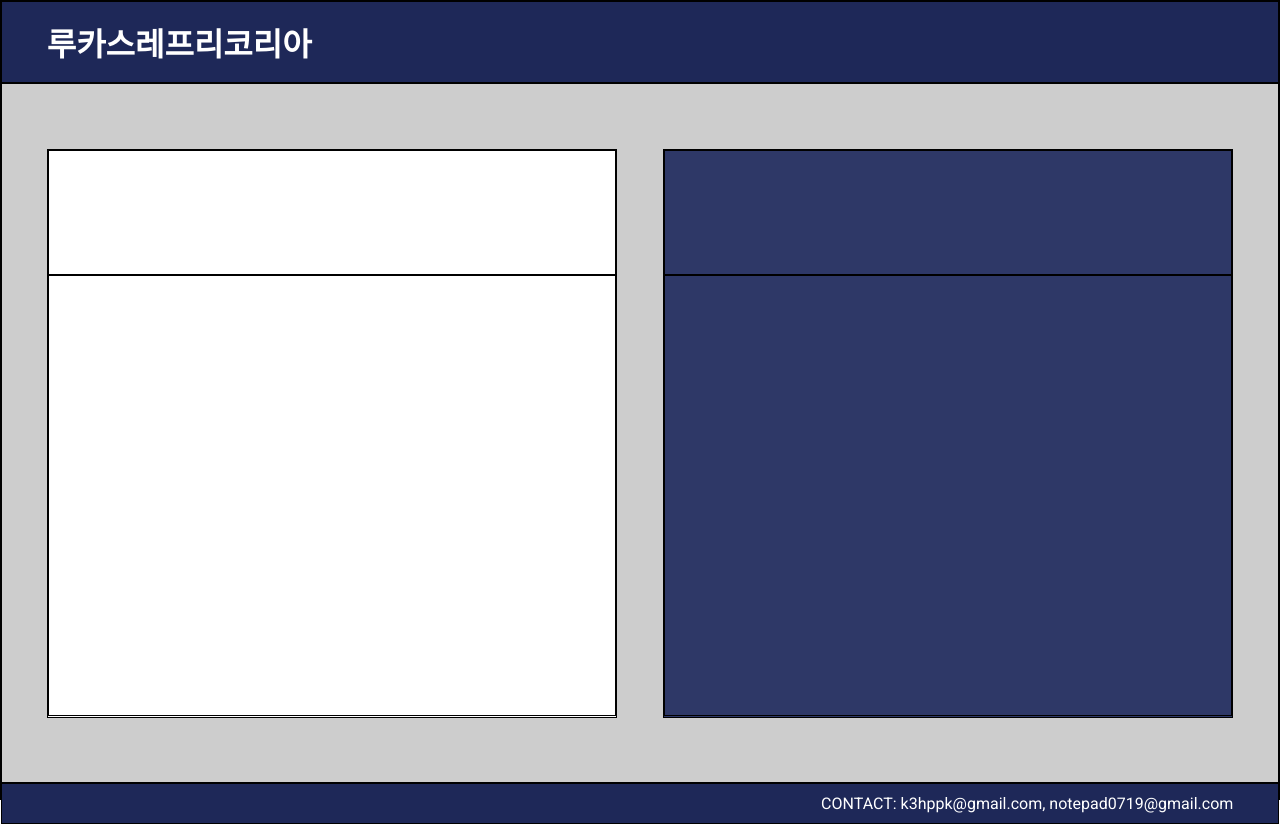
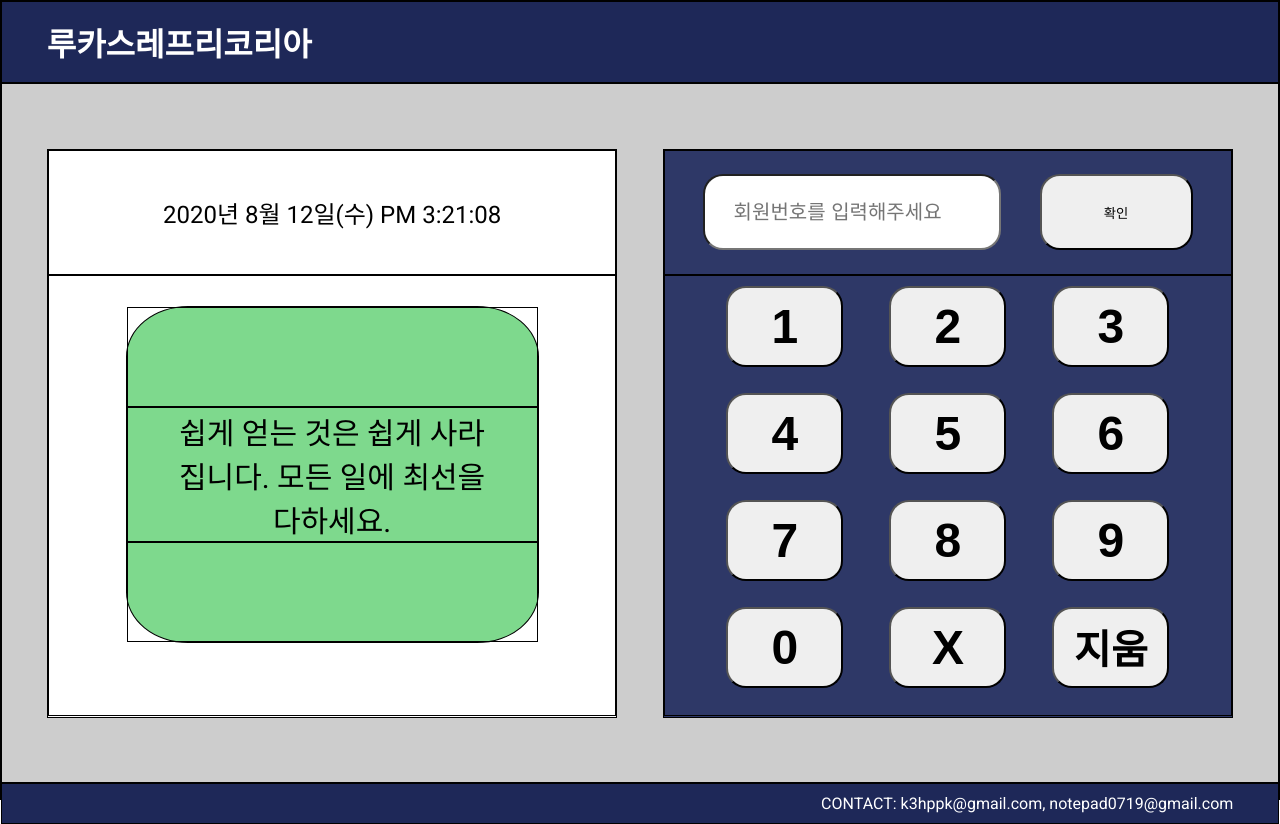
Before and after one commit to DaeguDude/gym-website, a plain HTML site: page index.html in a window 1280 px wide. Drawn offline with Linux system fonts and the light colour scheme.

Commit message:
Basic done

```diff
--- a/index.html
+++ b/index.html
@@ -14,12 +14,40 @@
     </header>
     <main>
       <div id="m-left-box" class="main-box">
-        <div id="m-left-box-top" class="main-box-items"></div>
-        <div id="m-left-box-bottom" class="main-box-items"></div>
+        <div id="m-left-box-top" class="main-box-items">
+          <span id="date-time">2020년 8월 12일(수) PM 3:21:08</span>
+        </div>
+        <div id="m-left-box-bottom" class="main-box-items">
+          <div id="quote">
+            <div id="quote-top" class="quote-items"></div>
+            <div id="quote-middle" class="quote-items">
+              <p>쉽게 얻는 것은 쉽게 사라집니다. 모든 일에 최선을 다하세요.</p>
+            </div>
+            <div id="quote-bottom" class="quote-items"></div>
+          </div>
+        </div>
       </div>
       <div id="m-right-box" class="main-box">
-        <div id="m-right-box-top" class="main-box-items"></div>
-        <div id="m-right-box-bottom" class="main-box-items"></div>
+        <div id="m-right-box-top" class="main-box-items">
+          <input type="text" id="student-num" name="student-num" placeholder="회원번호를 입력해주세요">
+          <button id="num-submit-btn">확인</button>
+        </div>
+        <div id="m-right-box-bottom" class="main-box-items">
+          <div id="main-num-btns">
+            <button class="main-btn-items">1</button>
+            <button class="main-btn-items">2</button>
+            <button class="main-btn-items">3</button>
+            <button class="main-btn-items">4</button>
+            <button class="main-btn-items">5</button>
+            <button class="main-btn-items">6</button>
+            <button class="main-btn-items">7</button>
+            <button class="main-btn-items">8</button>
+            <button class="main-btn-items">9</button>
+            <button class="main-btn-items">0</button>
+            <button class="main-btn-items">X</button>
+            <button class="main-btn-items">지움</button>
+          </div>
+        </div>
       </div>
     </main>
 
--- a/style.css
+++ b/style.css
@@ -69,9 +69,121 @@ main {
   background: #fff;
 }
 
+#m-left-box-top {
+  display: flex;
+  justify-content: center;
+  align-items: center;
+}
+
+#m-left-box-top #date-time {
+  font-size: 1.5rem;
+}
+
+#m-left-box-bottom {
+  display: flex;
+  justify-content: center;
+  align-items: top;
+}
+
+#m-left-box-bottom #quote {
+  border: 1px solid black;
+  background: #7ed98d;
+  width:72.9%;
+  height: 76.8%;
+  margin-top: 30px;
+  border-radius: 15%;
+
+  display: flex;
+  flex-direction: column;
+}
+
+.quote-items {
+  border: 1px solid black;
+}
+
+#quote-top {
+  height: 30%;
+}
+
+#quote-middle {
+  height: 40%;
+
+  display: flex;
+  justify-content: center;
+  align-items: center;
+}
+
+#quote-middle p {
+  width: 80%;
+  font-size: 1.875rem;
+  text-align: center;
+}
+
+#quote-bottom {
+  height: 30%;
+}
+
+
+
 #m-right-box {
   background: #2e3867;
 }
+
+#m-right-box-top {
+  display: flex;
+  align-items: center;
+  justify-content: space-evenly;
+}
+
+#m-right-box-top #student-num {
+  height: 62%;
+  width: 52.5%;
+  border-radius: 20px;
+
+  padding-left: 5%;
+  font-size: 1.25rem;
+}
+
+#m-right-box-top #num-submit-btn {
+  height: 62%;
+  width: 27%;
+  border-radius: 20px;
+}
+
+#m-right-box-bottom {
+  display: flex;
+  justify-content: center;
+}
+
+#main-num-btns {
+  height: 100%;
+  padding-top: 10px;
+
+
+  display: grid;
+  grid-template-rows: repeat(4, 81px);
+  grid-template-columns: repeat(3, 117px);
+  row-gap: 26px;
+  column-gap: 46px;
+}
+
+.main-btn-items {
+  border-radius: 20px;
+
+  font-size: 3rem;
+  font-weight: 700;
+}
+
+/* 지움 */
+.main-btn-items:last-child {
+  font-size: 2.5rem;
+}
+
+
+
+
+
+
 
 footer {
   background: #1e2858;
```
Also changed, not shown: img/header-footer.png (added), 1 other file.
